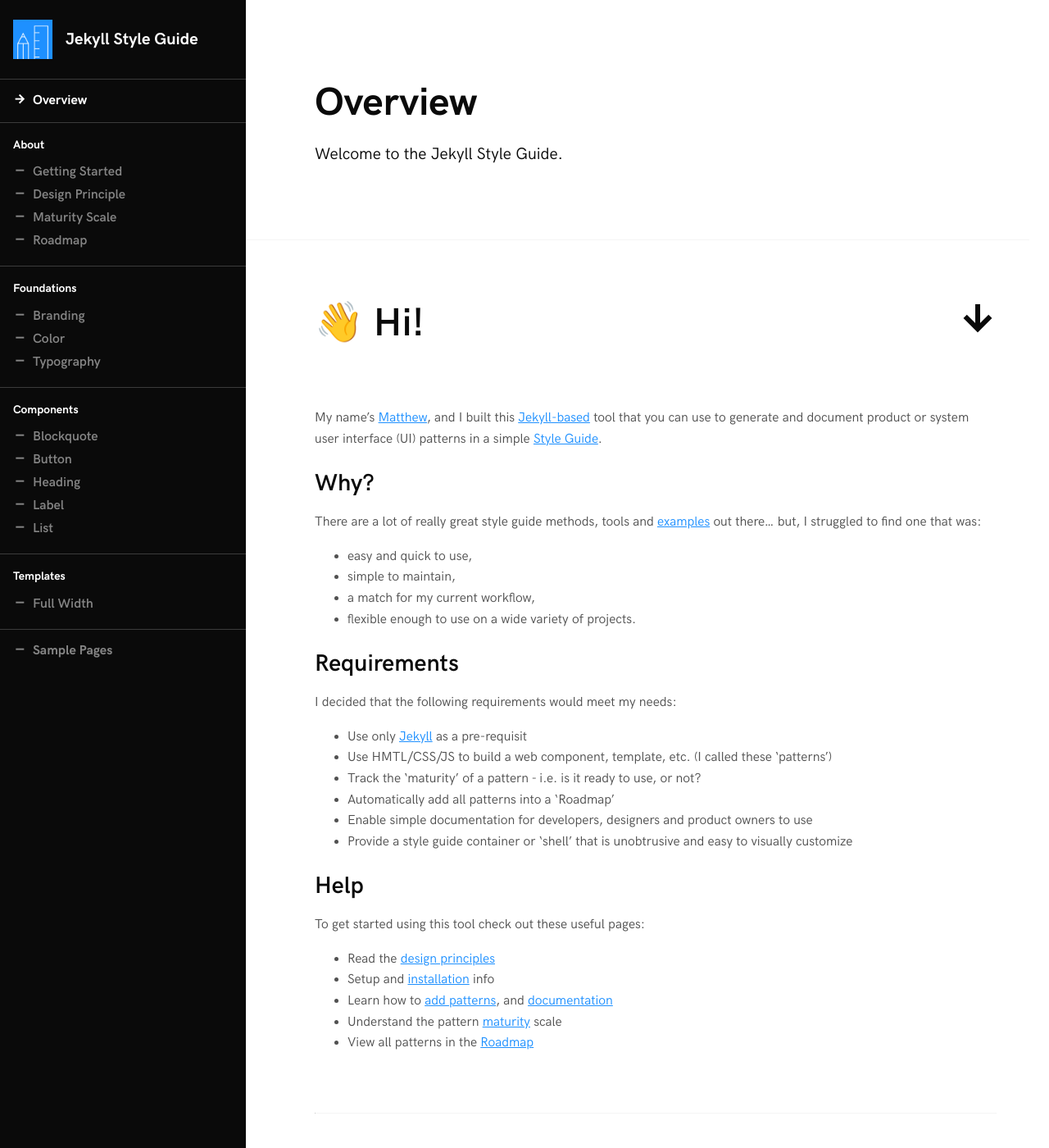
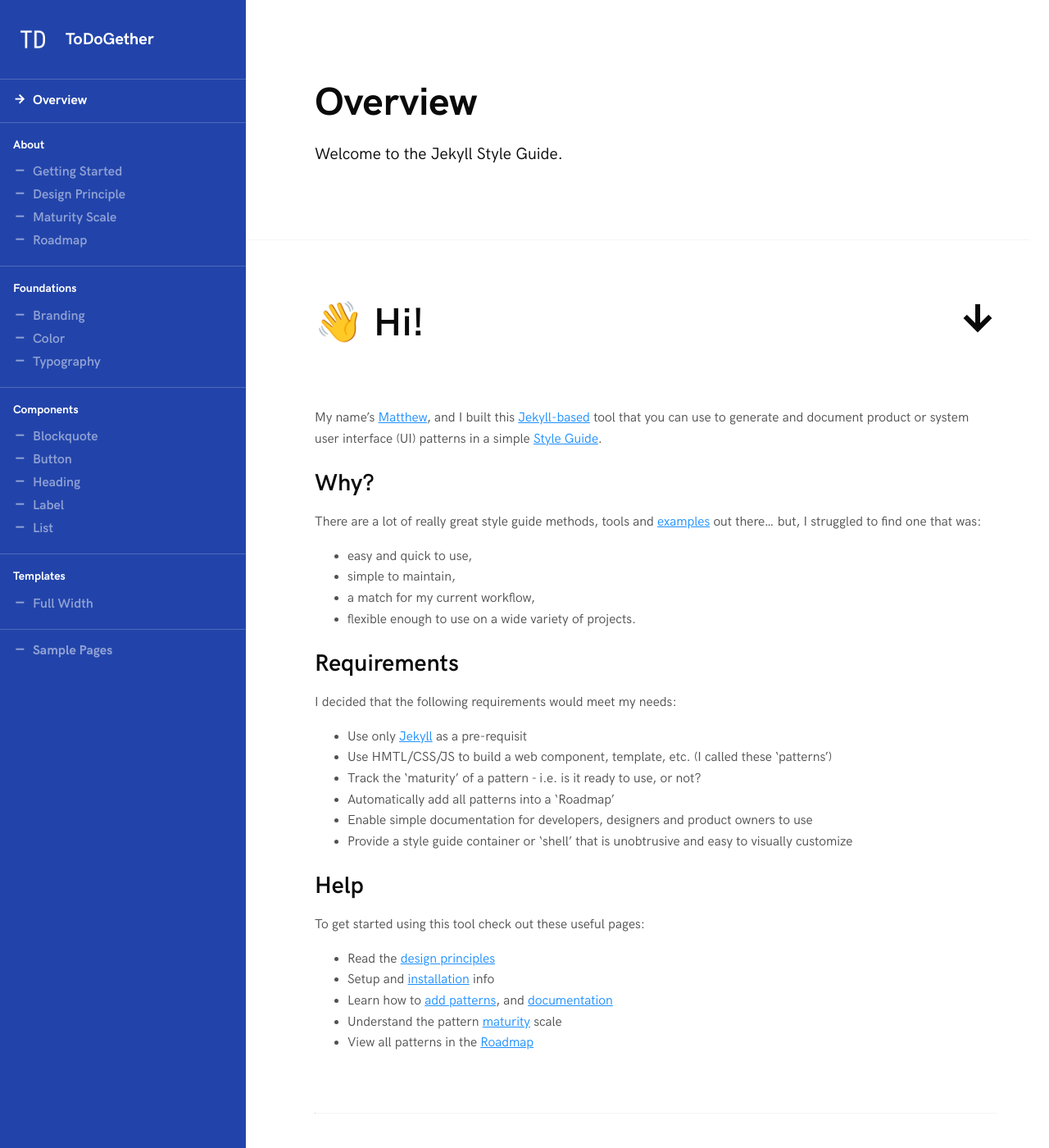
Before and after one commit to JoeAkaSepp/mmt-b2019_mitterbauer_schmidhuber_frontend, a Jekyll site: the page built from index.md, in a window 1280 px wide and 1400 px high. Shown: the whole window at 82% size. Built offline with Jekyll 4.4.1, drawn with Linux system fonts in a browser that asks for light colours; some of the changed text lies outside the part shown.

Commit message:
change styleguide styling

```diff
--- a/_config.yml
+++ b/_config.yml
@@ -21,11 +21,11 @@ destination: _site ## Output folder
 ## Style Guide Shell Settings
 
 ## These settings are used in when generating the style guide shell
-sg_title: Jekyll Style Guide
-sg_version: 3.0
-sg_keywords: jekyll, style guide, playbook, design, code
-sg_author: Matthew Elsom
-sg_description: This Jekyll Style Guide maintains design and code standards and documentation for a digital user interface.
+sg_title: ToDoGether
+sg_version: 1.0
+sg_keywords: todogether, todo, jekyll, style guide, design, code
+sg_author: Josef Mitterbauer & Bernhard Schmidhuber
+sg_description: This Jekyll Style Guide maintains design and code standards and documentation for the ToDoGether project.
 sg_language: en
 sg_styles: /styleguide/css/styleguide.css
 sg_favicon: /styleguide/branding/favicon.ico
@@ -33,9 +33,9 @@ sg_ga: UA-19247091-8 ## Analytics Tracking
 
 ## Generates Style Guide Shell Styles
 ## Enable to change the style guide shell stylesheet.
-#sass:
-#  sass_dir: styleguide/_scss
-#  style: :compressed
+sass:
+  sass_dir: styleguide/_scss
+  style: :compressed
 
 ###################################
 ## Collection Settings
@@ -95,7 +95,7 @@ defaults:
 ## Pattern Settings
 ## These attributes are applied to all patterns via the pattern.html layout.
 
-pattern_author: Josef Markus Mitterbauer & Bernhard Schmidhuber ## used in <head> tag
+pattern_author: Josef Mitterbauer & Bernhard Schmidhuber ## used in <head> tag
 pattern_description: Style Guide for Project ToDoGether ## used in <head> tag
 pattern_language: en ## used in <html> tag
 pattern_favicon: /src/assets/images/icon.ico
--- a/styleguide/_scss/abstracts/_variables.scss
+++ b/styleguide/_scss/abstracts/_variables.scss
@@ -47,6 +47,7 @@ $blue: dodgerblue;
 $green: #16b491;
 $amber: orange;
 $grey: lightgrey;
+$bgsidebar: #24A;
 
 // Animations
 $base-duration: .2s;
--- a/styleguide/_scss/components/_sidebar.scss
+++ b/styleguide/_scss/components/_sidebar.scss
@@ -1,6 +1,6 @@
 .sg_sidebar {
   color: $white;
-  background: lighten($black, 4%);
+  background: $bgsidebar;
   overflow-y: scroll;
   -webkit-overflow-scrolling: touch;
 
```
Also changed, not shown: styleguide/branding/favicon.ico, styleguide/branding/png/styleguide-1024x1024.png (deleted), styleguide/branding/png/styleguide-128x128.png, styleguide/branding/png/styleguide-16x16.png, styleguide/branding/png/styleguide-256x256.png (deleted), styleguide/branding/png/styleguide-32x32.png, styleguide/branding/png/styleguide-512x512.png, styleguide/branding/png/styleguide-64x64.png, styleguide/branding/styleguide.svg (deleted), styleguide/css/styleguide.css.
